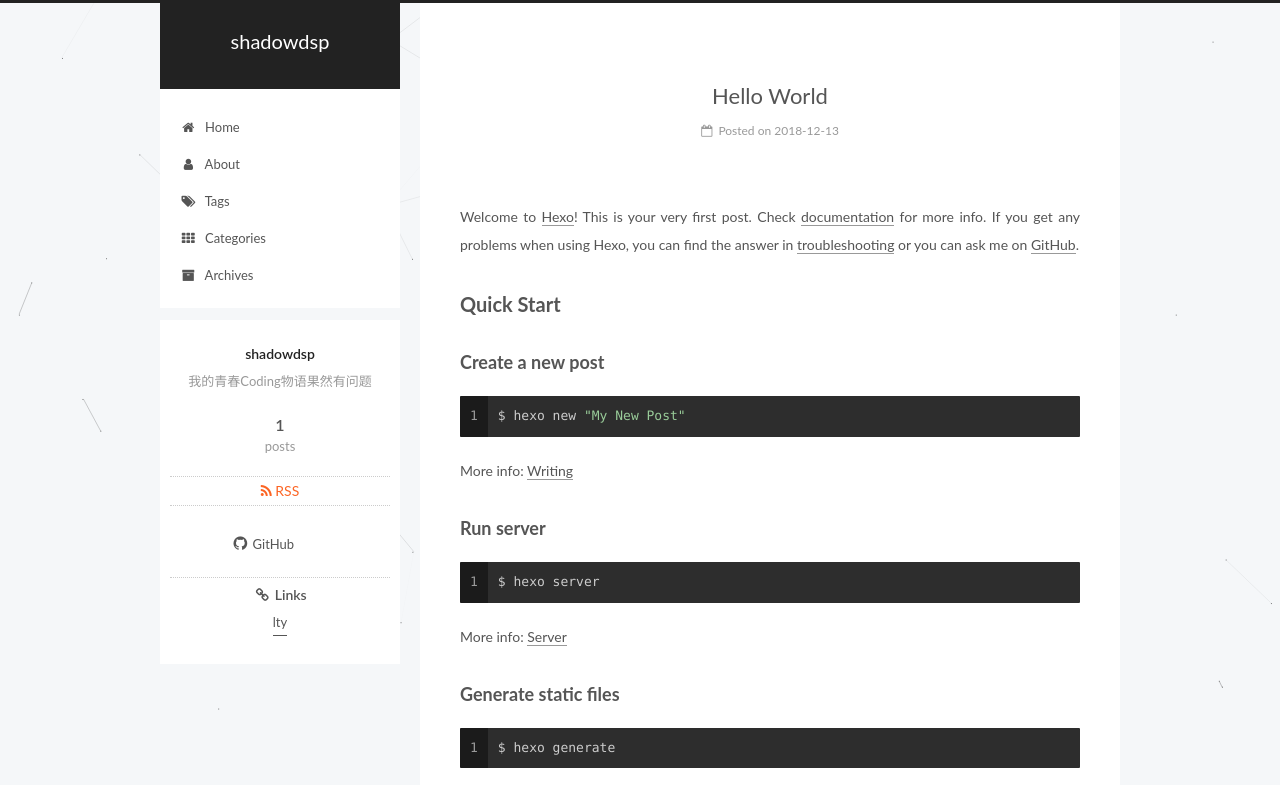
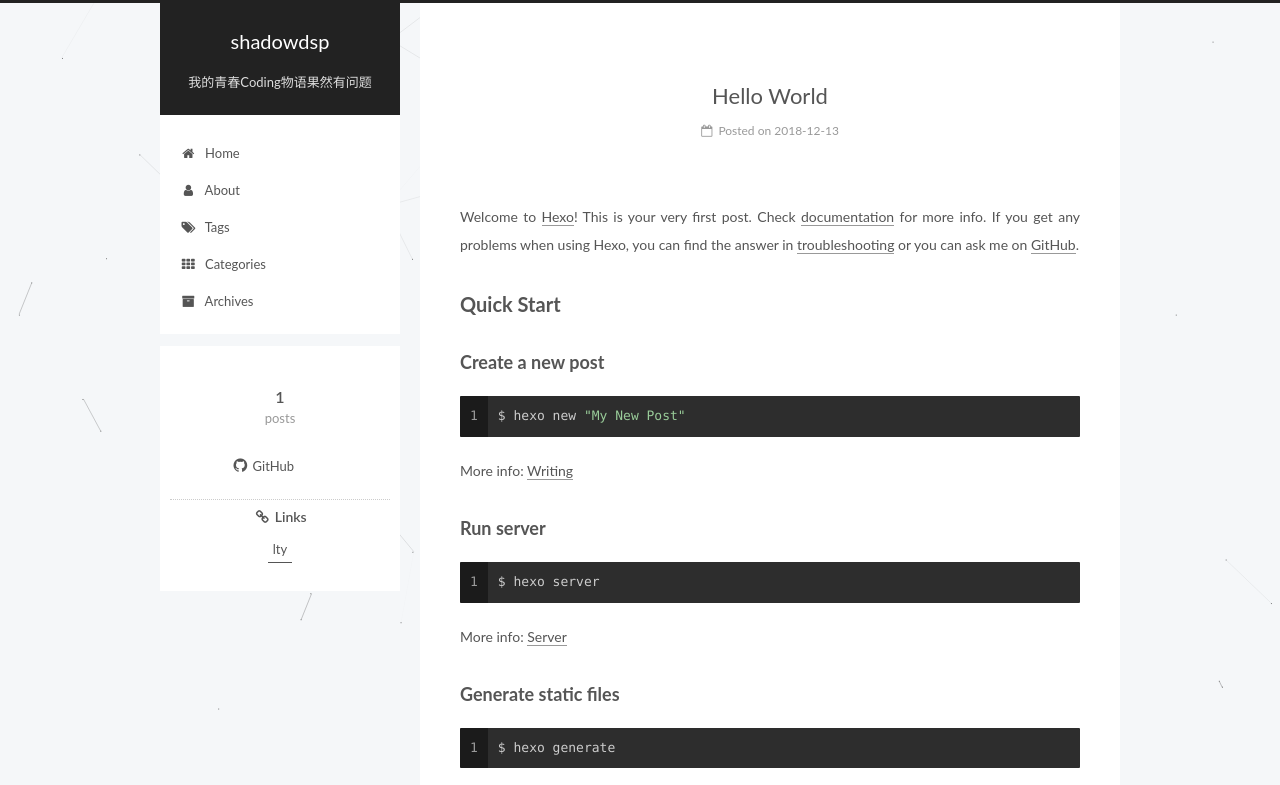
Before and after one commit to shadowdsp/shadowdsp.github.io, a plain HTML site: page index.html in a window 1280 px wide. Shown: the top 785 px of the page. Drawn offline with Linux system fonts and the light colour scheme.

Commit message:
Site updated: 2018-12-15 10:26:30

```diff
--- a/2018/12/13/hello-world/index.html
+++ b/2018/12/13/hello-world/index.html
@@ -71,8 +71,6 @@
 
 
 
-
-  <link rel="alternate" href="/atom.xml" title="shadowdsp" type="application/atom+xml">
 
 
 
@@ -160,7 +158,7 @@
       </a>
     </div>
 
-        <p class="site-subtitle"></p>
+        <p class="site-subtitle">我的青春Coding物语果然有问题</p>
 
   </div>
 
@@ -265,7 +263,7 @@
     <link itemprop="mainEntityOfPage" href="http://yoursite.com/2018/12/13/hello-world/">
 
     <span hidden itemprop="author" itemscope="" itemtype="http://schema.org/Person">
-      <meta itemprop="name" content="shadowdsp">
+      <meta itemprop="name" content="">
       <meta itemprop="description" content="">
       <meta itemprop="image" content="/images/avatar.gif">
     </span>
@@ -420,8 +418,8 @@
         <div class="site-overview">
           <div class="site-author motion-element" itemprop="author" itemscope="" itemtype="http://schema.org/Person">
 
-              <p class="site-author-name" itemprop="name">shadowdsp</p>
-              <p class="site-description motion-element" itemprop="description">我的青春Coding物语果然有问题</p>
+              <p class="site-author-name" itemprop="name"></p>
+              <p class="site-description motion-element" itemprop="description"></p>
           </div>
 
           <nav class="site-state motion-element">
@@ -444,13 +442,6 @@
           </nav>
 
 
-            <div class="feed-link motion-element">
-              <a href="/atom.xml" rel="alternate">
-                <i class="fa fa-rss"></i>
-                RSS
-              </a>
-            </div>
-
 
 
             <div class="links-of-author motion-element">
@@ -469,7 +460,7 @@
 
 
 
-            <div class="links-of-blogroll motion-element links-of-blogroll-block">
+            <div class="links-of-blogroll motion-element links-of-blogroll-inline">
               <div class="links-of-blogroll-title">
                 <i class="fa  fa-fw fa-link"></i>
                 Links
@@ -530,7 +521,7 @@
   <span class="with-love">
     <i class="fa fa-user"></i>
   </span>
-  <span class="author" itemprop="copyrightHolder">shadowdsp</span>
+  <span class="author" itemprop="copyrightHolder"></span>
 
 
 </div>
--- a/css/main.css
+++ b/css/main.css
@@ -1819,7 +1819,7 @@ pre .javascript .function {
   width: 4px;
   height: 4px;
   border-radius: 50%;
-  background: #cbffff;
+  background: #e9c6e4;
 }
 .links-of-blogroll {
   font-size: 13px;
--- a/index.html
+++ b/index.html
@@ -72,23 +72,18 @@
 
 
 
-  <link rel="alternate" href="/atom.xml" title="shadowdsp" type="application/atom+xml">
 
 
 
 
 
-
-<meta name="description" content="我的青春Coding物语果然有问题">
 <meta property="og:type" content="website">
 <meta property="og:title" content="shadowdsp">
 <meta property="og:url" content="http://yoursite.com/index.html">
 <meta property="og:site_name" content="shadowdsp">
-<meta property="og:description" content="我的青春Coding物语果然有问题">
 <meta property="og:locale" content="default">
 <meta name="twitter:card" content="summary">
 <meta name="twitter:title" content="shadowdsp">
-<meta name="twitter:description" content="我的青春Coding物语果然有问题">
 
 
 
@@ -160,7 +155,7 @@
       </a>
     </div>
 
-        <p class="site-subtitle"></p>
+        <p class="site-subtitle">我的青春Coding物语果然有问题</p>
 
   </div>
 
@@ -265,7 +260,7 @@
     <link itemprop="mainEntityOfPage" href="http://yoursite.com/2018/12/13/hello-world/">
 
     <span hidden itemprop="author" itemscope="" itemtype="http://schema.org/Person">
-      <meta itemprop="name" content="shadowdsp">
+      <meta itemprop="name" content="">
       <meta itemprop="description" content="">
       <meta itemprop="image" content="/images/avatar.gif">
     </span>
@@ -412,8 +407,8 @@
         <div class="site-overview">
           <div class="site-author motion-element" itemprop="author" itemscope="" itemtype="http://schema.org/Person">
 
-              <p class="site-author-name" itemprop="name">shadowdsp</p>
-              <p class="site-description motion-element" itemprop="description">我的青春Coding物语果然有问题</p>
+              <p class="site-author-name" itemprop="name"></p>
+              <p class="site-description motion-element" itemprop="description"></p>
           </div>
 
           <nav class="site-state motion-element">
@@ -436,13 +431,6 @@
           </nav>
 
 
-            <div class="feed-link motion-element">
-              <a href="/atom.xml" rel="alternate">
-                <i class="fa fa-rss"></i>
-                RSS
-              </a>
-            </div>
-
 
 
             <div class="links-of-author motion-element">
@@ -461,7 +449,7 @@
 
 
 
-            <div class="links-of-blogroll motion-element links-of-blogroll-block">
+            <div class="links-of-blogroll motion-element links-of-blogroll-inline">
               <div class="links-of-blogroll-title">
                 <i class="fa  fa-fw fa-link"></i>
                 Links
@@ -506,7 +494,7 @@
   <span class="with-love">
     <i class="fa fa-user"></i>
   </span>
-  <span class="author" itemprop="copyrightHolder">shadowdsp</span>
+  <span class="author" itemprop="copyrightHolder"></span>
 
 
 </div>
```
Also changed, not shown: about/index.html (+5 -19 lines), archive/index.html (+5 -17 lines), archives/2018/12/index.html (+5 -17 lines), archives/2018/index.html (+5 -17 lines), archives/index.html (+5 -17 lines), atom.xml (+1 -6 lines), categories/index.html (+5 -17 lines), tags/index.html (+5 -17 lines).
